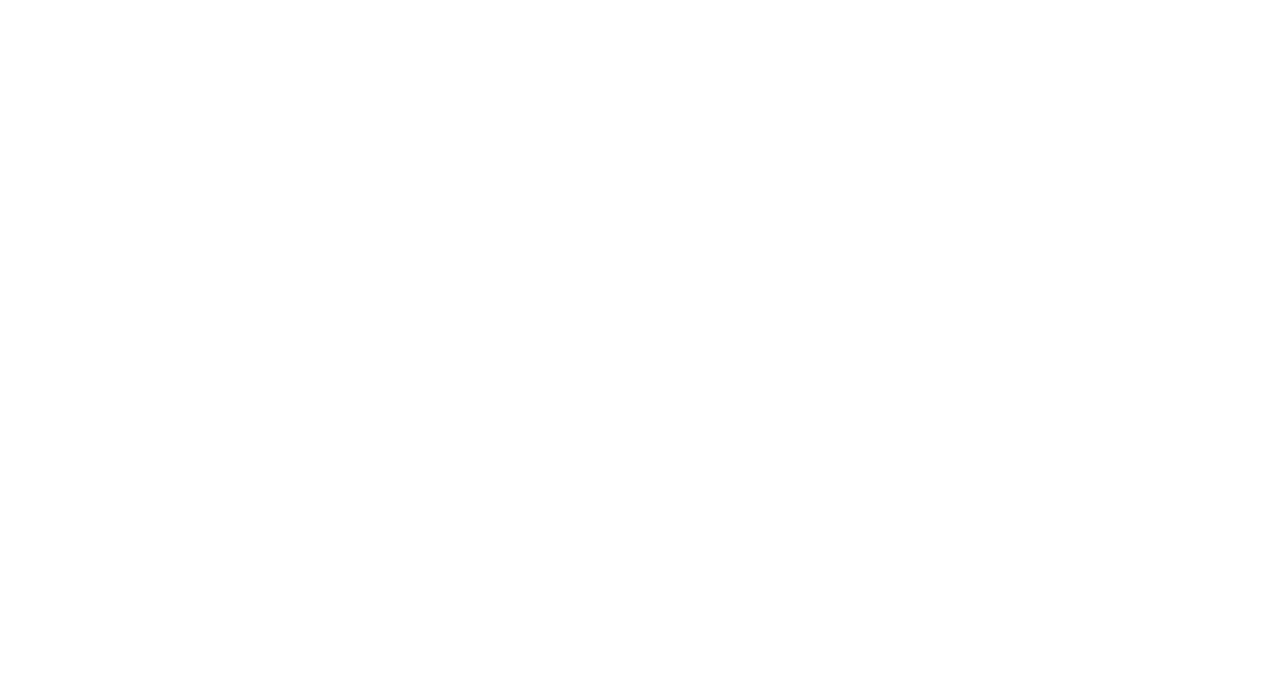
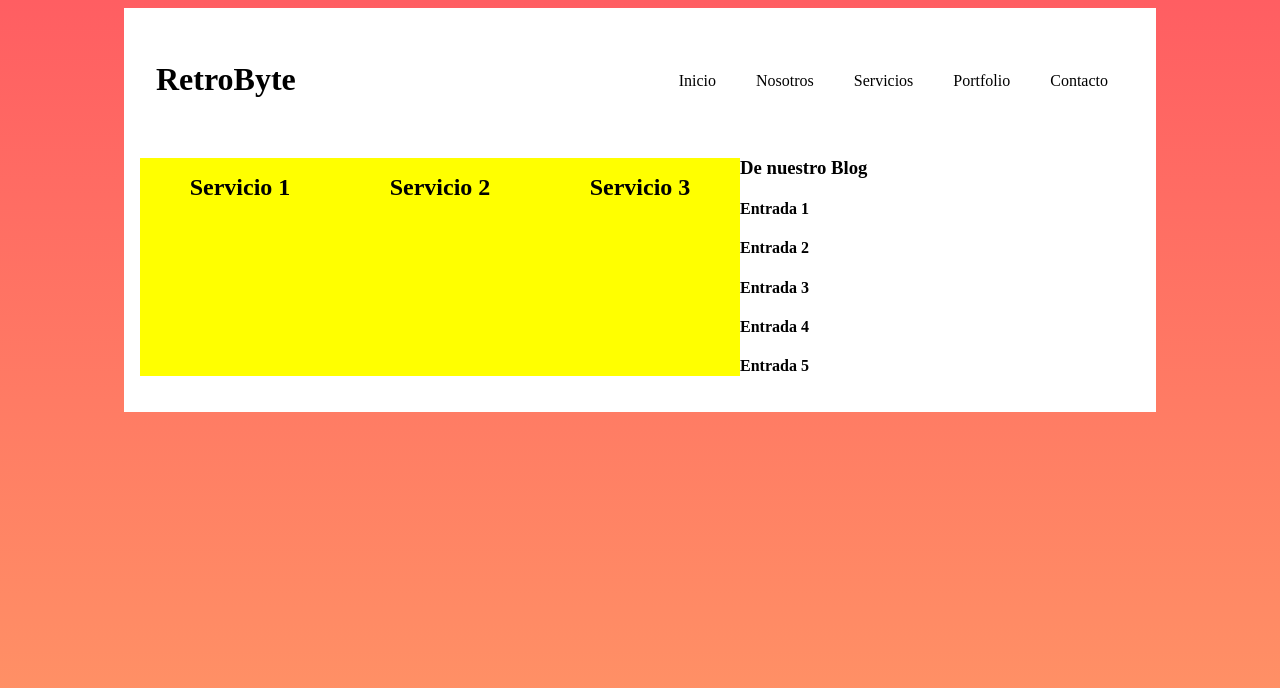
Before and after one commit to nacherdev/Practica-1-Flex, a plain HTML site: page index.html in a window 1280 px wide. Drawn offline with Linux system fonts and the light colour scheme.

Commit message:
Hasta punto 4

```diff
--- a/css/style.css
+++ b/css/style.css
@@ -0,0 +1,45 @@
+body {
+    height: 100vh;
+    background: linear-gradient(to bottom, #ff5e62, #ff9966);
+
+}
+
+#container {
+    max-width: 1000px;
+    margin: 0 auto; /* Centrar */
+    background-color: white;
+    padding: 1rem;
+}
+
+header {
+    display: flex;
+    justify-content: space-between;
+    padding: 1rem;
+}
+
+nav {
+    display: flex;
+    padding: 1rem;
+    flex-wrap: wrap;
+}
+
+main {
+    display: flex;
+
+}
+
+#servicios {
+    display: flex;
+    flex-basis: 60%;
+}
+
+#servicios > h2 {
+    padding: 1rem;
+    background-color: yellow;
+    flex-basis: 100%;
+    text-align: center;
+}
+
+#aside {
+    flex-grow: 1;
+}
--- a/index.html
+++ b/index.html
@@ -7,6 +7,32 @@
     <link rel="stylesheet" href="css/style.css">
 </head>
 <body>
-
+    <div id="container">
+        <header>
+            <h1>RetroByte</h1>
+            <nav>
+                <ul>Inicio</ul>
+                <ul>Nosotros</ul>
+                <ul>Servicios</ul>
+                <ul>Portfolio</ul>
+                <ul>Contacto</ul>
+            </nav>
+        </header>
+        <main>
+            <section id="servicios">
+                <h2>Servicio 1</h2>
+                <h2>Servicio 2</h2>
+                <h2>Servicio 3</h2>
+            </section>
+            <section id="aside">
+                <h3>De nuestro Blog</h3>
+                <h4>Entrada 1</h4>
+                <h4>Entrada 2</h4>
+                <h4>Entrada 3</h4>
+                <h4>Entrada 4</h4>
+                <h4>Entrada 5</h4>
+            </section>
+        </main>
+    </div>
 </body>
 </html>
```
Also changed, not shown: 1 other file.
